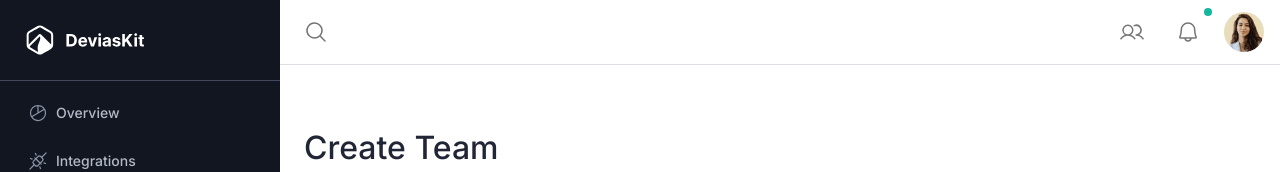
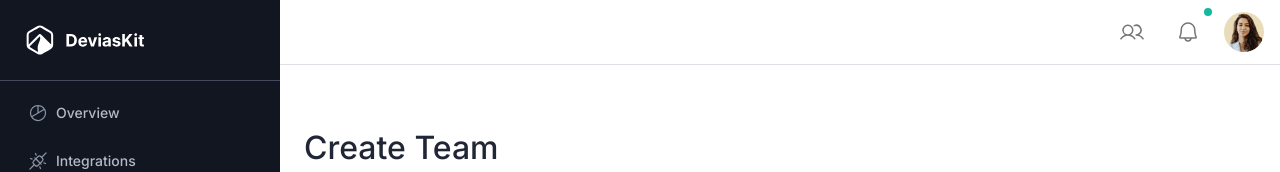
Before and after one commit to nmasnanjana/digitaltetrad-erp-frontend, a Next.js app: page /dashboard/teamCreation in a window 1280 px wide. Shown: the top 172 px of the page. Built offline with nearby package versions, Linux system fonts and the light colour scheme; no server answers; sample sign-in values are in the browser's storage.

Commit message:
remove the search icon from the main nave bar

```diff
--- a/src/components/dashboard/layout/main-nav.tsx
+++ b/src/components/dashboard/layout/main-nav.tsx
@@ -48,11 +48,11 @@ export function MainNav(): React.JSX.Element {
             >
               <ListIcon />
             </IconButton>
-            <Tooltip title="Search">
-              <IconButton>
-                <MagnifyingGlassIcon />
-              </IconButton>
-            </Tooltip>
+            {/*<Tooltip title="Search">*/}
+            {/*  <IconButton>*/}
+            {/*    <MagnifyingGlassIcon />*/}
+            {/*  </IconButton>*/}
+            {/*</Tooltip>*/}
           </Stack>
           <Stack sx={{ alignItems: 'center' }} direction="row" spacing={2}>
             <Tooltip title="Contacts">
--- a/src/components/dashboard/layout/nav-icons.tsx
+++ b/src/components/dashboard/layout/nav-icons.tsx
@@ -5,6 +5,7 @@ import { PlugsConnected as PlugsConnectedIcon } from '@phosphor-icons/react/dist
 import { User as UserIcon } from '@phosphor-icons/react/dist/ssr/User';
 import { Users as UsersIcon } from '@phosphor-icons/react/dist/ssr/Users';
 import { XSquare } from '@phosphor-icons/react/dist/ssr/XSquare';
+import { Briefcase } from '@phosphor-icons/react/dist/ssr/Briefcase';
 
 export const navIcons = {
   'chart-pie': ChartPieIcon,
@@ -13,4 +14,5 @@ export const navIcons = {
   'x-square': XSquare,
   user: UserIcon,
   users: UsersIcon,
+  'WorkOutlineIcon': Briefcase,
 } as Record<string, Icon>;
```
